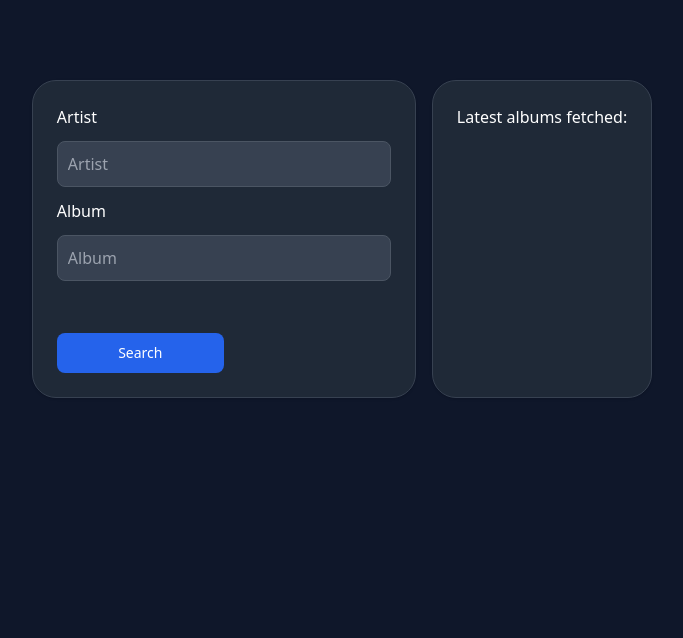
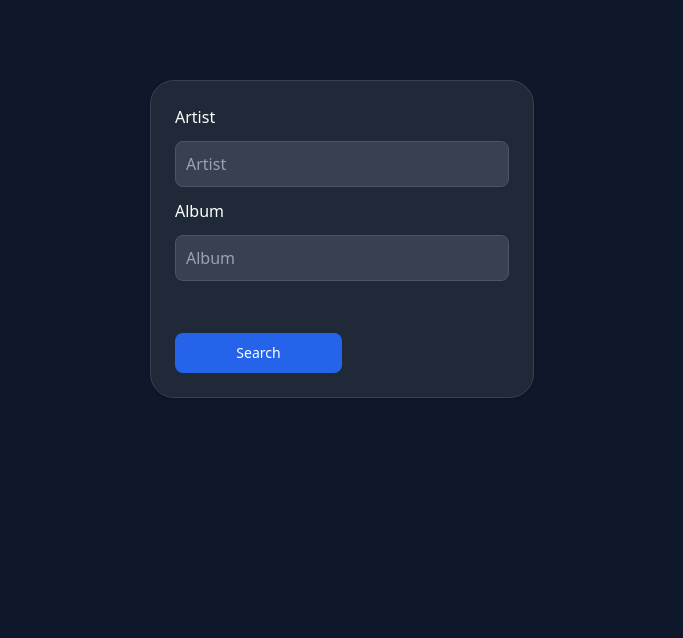
Before and after one commit to GregoryHue/lyric-frequency, a Django app: page /query_album/ in a window 1280 px wide. Shown: the top 638 px of the page, without its empty margins (298-981 px from the left). Run offline with Django 5.2, Linux system fonts and the light colour scheme; tables that the repository leaves empty hold one stand-in row (values such as "Sample post"); data that the repository does not hold is empty; some libraries are stand-ins or nearby versions.

Commit message:
Not diaplying "Latest albums fetched" if it's empty

```diff
--- a/main/main/web/templates/query_album.html
+++ b/main/main/web/templates/query_album.html
@@ -3,7 +3,8 @@
 
 {% block content %}
 	<div class="w-full flex">
-		<div class="min-h-64 w-96 mt-20 rounded-3xl ml-auto mr-2 p-6 shadow border bg-gray-800 border-gray-700">
+		<div class="mx-auto flex">
+			<div class="min-h-64 min-w-96 mt-20 mx-8 rounded-3xl p-6 shadow border bg-gray-800 border-gray-700">
 				<form action="../response_album/" method="GET">
 					<div class="grid grid-flow-row gap-y-3">
 						<h3 class="text-white ">Artist</h3>
@@ -20,7 +21,8 @@
 					</div>
 				</form>
 			</div>
-		<div class="min-h-64 mt-20 rounded-3xl mr-auto ml-2 p-6 shadow border bg-gray-800 border-gray-700">
+			{% if data|length > 0 %}
+			<div class="min-h-64 min-w-96 mt-20 mx-8 rounded-3xl ml-2 p-6 shadow border bg-gray-800 border-gray-700">
 				<h3 class="text-white mb-4">Latest albums fetched:</h3>
 				{% for track in data %}
 					<a class="flex hover:bg-slate-900 duration-300 p-2 rounded cursor-pointer" href="/response_album/?artist={{track.artist_name|encode_string}}&album={{track.album_name|encode_string}}">
@@ -31,6 +33,8 @@
 					</a>
 				{% endfor %}
 			</div>
+			{% endif %}
+		</div>
 	</div>
 	<div class="absolute bottom-4 right-4 float-right">
 		<a target="_blank" href="https://github.com/GregoryHue/lyric-frequency" class="text-gray-500 text-base hover:text-gray-50 duration-300">
```
Also changed, not shown: 1 other file. Lines whose indentation alone changed are shown as unchanged.
